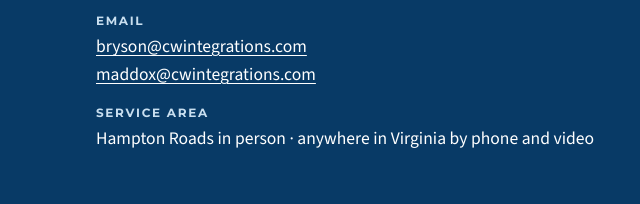
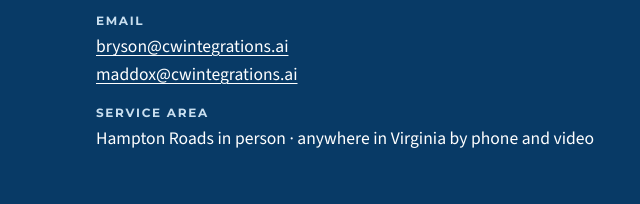
Before and after one commit to raindrainsunlimited-droid/commonwealthaiintegrations, a plain HTML site: page about.html in a window 1280 px wide. Shown: the part 2805-3009 px from the top of the page, 0-640 px from the left. Drawn offline with nearby package versions, Linux system fonts and the light colour scheme.

Commit message:
Fix contact emails to the cwintegrations.ai domain
Co-Authored-By: Claude Opus 5.5 <noreply@anthropic.com>
Claude-Session: https://claude.ai/code/session_01LN518XrKkaiGEh6CLF9bFm

```diff
--- a/about.html
+++ b/about.html
@@ -114,7 +114,7 @@
         <p class="lede" style="margin-top:14px">We come to your free call prepared, so we start with a short intake form. No cost, no pressure.</p>
         <dl class="details">
           <div><dt>Phone</dt><dd><span class="ph">[Phone]</span></dd></div>
-          <div><dt>Email</dt><dd><a class="mail" href="mailto:bryson@cwintegrations.com">bryson@cwintegrations.com</a><br><a class="mail" href="mailto:maddox@cwintegrations.com">maddox@cwintegrations.com</a></dd></div>
+          <div><dt>Email</dt><dd><a class="mail" href="mailto:bryson@cwintegrations.ai">bryson@cwintegrations.ai</a><br><a class="mail" href="mailto:maddox@cwintegrations.ai">maddox@cwintegrations.ai</a></dd></div>
           <div><dt>Service area</dt><dd>Hampton Roads in person · anywhere in Virginia by phone and video</dd></div>
         </dl>
       </div>
```
